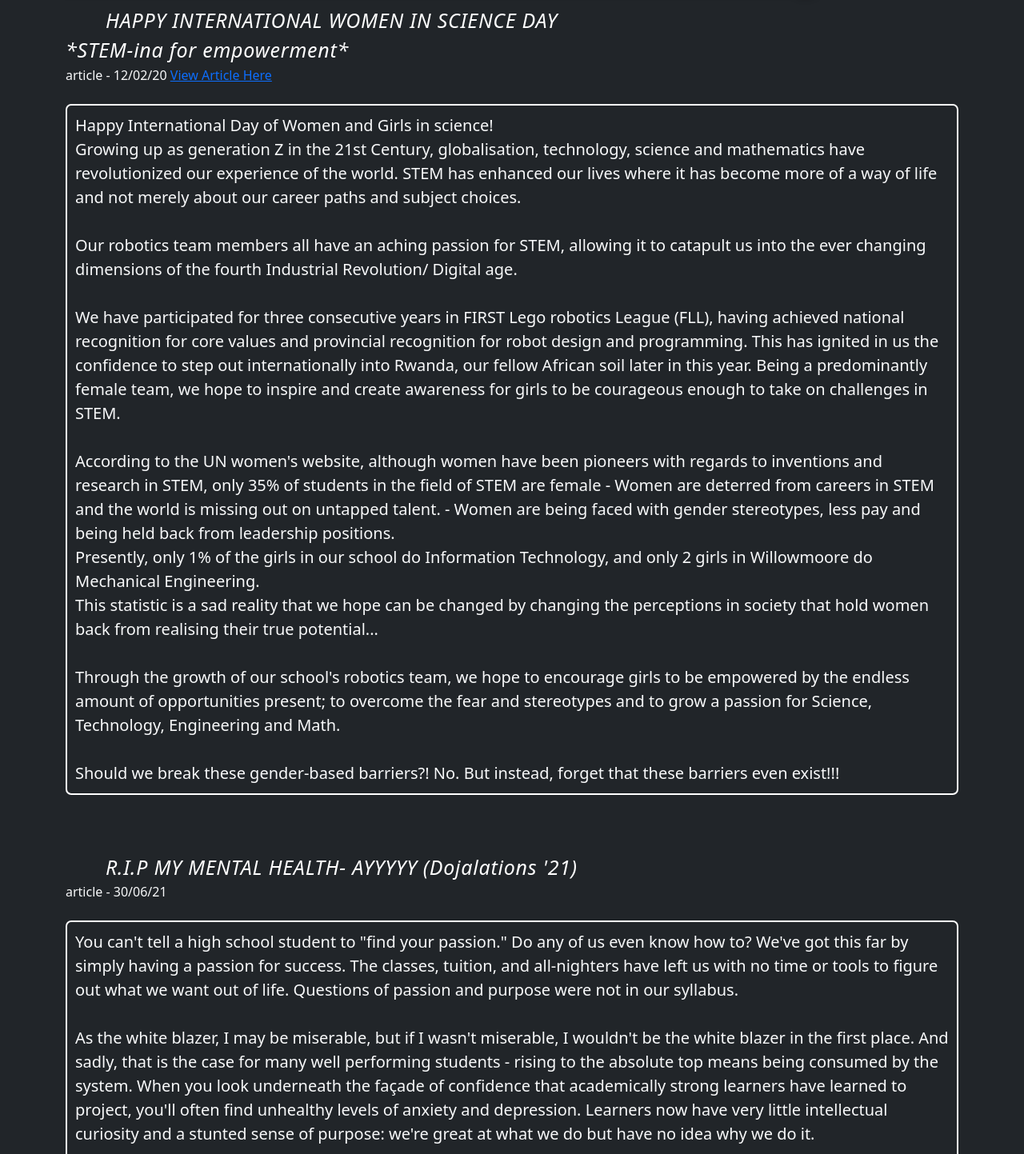
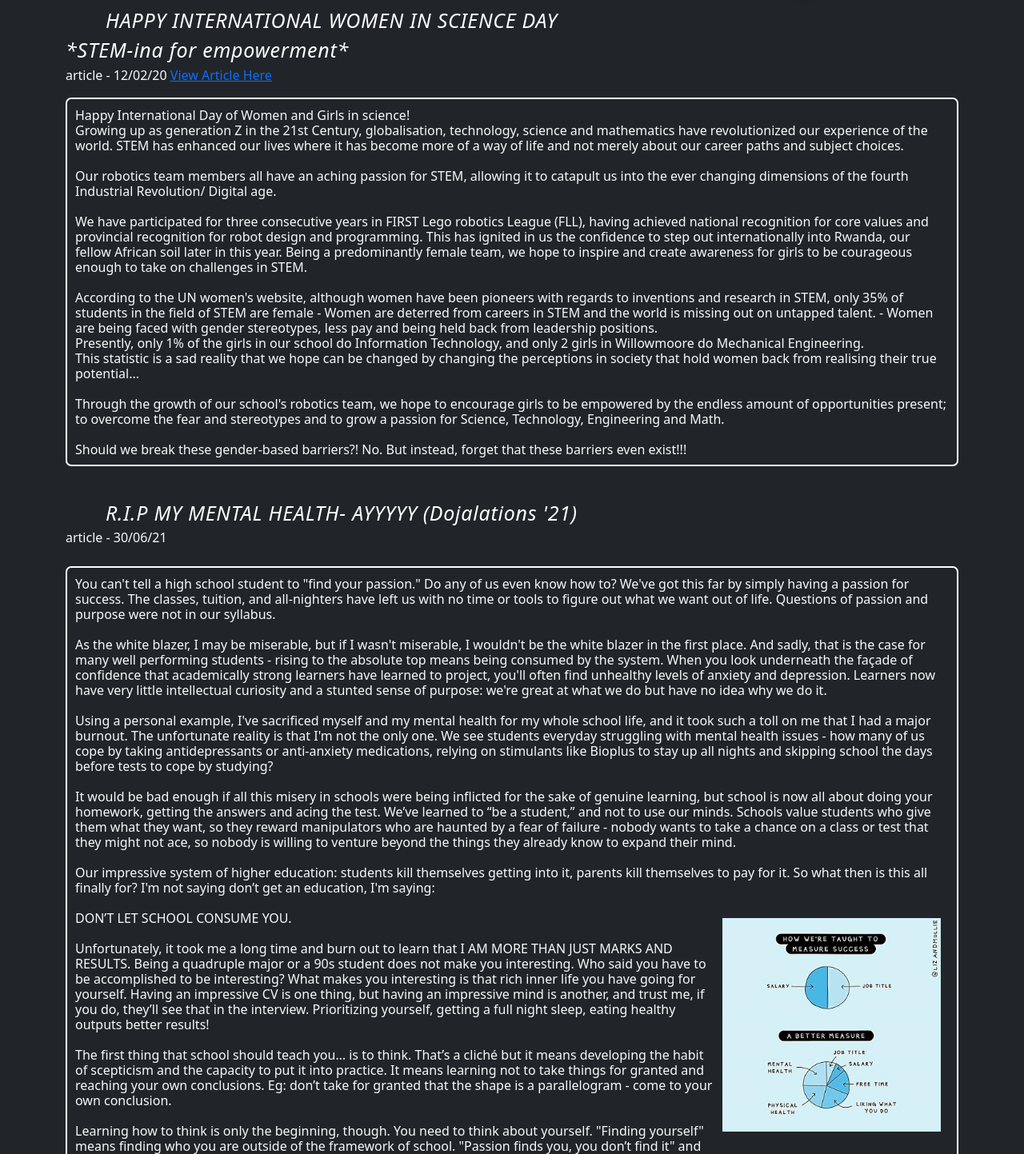
Before and after one commit to zainaaazz/website, a plain HTML site: page Blog.html in a window 1280 px wide. Shown: the part 182-1625 px from the top of the page at 80% size. Drawn offline with nearby package versions, Linux system fonts and the light colour scheme.

Commit message:
blog updated

```diff
--- a/Blog.html
+++ b/Blog.html
@@ -60,11 +60,13 @@
           <SubHeading> HAPPY INTERNATIONAL WOMEN IN SCIENCE DAY
             <br>*STEM-ina for empowerment*
             </SubHeading>
+
                 <p>article - 12/02/20
             <a href= "https://m.facebook.com/story.php?story_fbid=1676160622552323&id=581678825333847"> View Article Here</a>
             </p>
-            <p class="lead my-4" style="border:rgb(255, 255, 255); border-radius:7px; padding: 10px ; border-width:2px; border-style:solid; ">
-            Happy International Day of Women and Girls in science!
+
+            <p class="lead my-3" style=" line-height:85%; border:rgb(255, 255, 255); border-radius:7px; padding: 10px ; border-width:2px; border-style:solid; ">
+                <font size="3">  Happy International Day of Women and Girls in science!
             <br>Growing up as generation Z in the 21st Century, globalisation, technology, science and mathematics have revolutionized our experience of the world. STEM has enhanced our lives where it has become more of a way of life and not merely about our career paths and subject choices.
             <br><br>Our robotics team members all have an aching passion for STEM, allowing it to catapult us into the ever changing dimensions of the fourth Industrial Revolution/ Digital age.
             <br><br>We have participated for three consecutive years in FIRST Lego robotics League (FLL), having achieved national recognition for core values and provincial recognition for robot design and programming. This has ignited in us the confidence to step out internationally into Rwanda, our fellow African soil later in this year.
@@ -72,15 +74,17 @@
             <br><br>According to the UN women's website, although women have been pioneers with regards to inventions and research in STEM, only 35% of students in the field of STEM are female - Women are deterred from careers in STEM and the world is missing out on untapped talent. - Women are being faced with gender stereotypes, less pay and being held back from leadership positions.
             <br>Presently, only 1% of the girls in our school do Information Technology, and only 2 girls in Willowmoore do Mechanical Engineering.<br> This statistic is a sad reality that we hope can be changed by changing the perceptions in society that hold women back from realising their true potential...
             <br><br>Through the growth of our school's robotics team, we hope to encourage girls to be empowered by the endless amount of opportunities present; to overcome the fear and stereotypes and to grow a passion for Science, Technology, Engineering and Math.
-            <br><br> Should we break these gender-based barriers?! No. But instead, forget that these barriers even exist!!!</p>
+            <br><br> Should we break these gender-based barriers?! No. But instead, forget that these barriers even exist!!!
+        </font> </p>
 
-            <br><br>
+            <br>
 
 
           <SubHeading>R.I.P MY MENTAL HEALTH- AYYYYY (Dojalations '21)</SubHeading>
           <p>article - 30/06/21</p>
-          <p class="lead my-4" style="border:rgb(255, 255, 255); border-radius:7px; padding: 10px ; border-width:2px; border-style:solid; ">
-            You can't tell a high school student to "find your passion." Do any of us even know how to? We've got this far by simply having a passion for success. The classes, tuition, and all-nighters have left us with no time or tools to figure out what we want out of life. Questions of passion and purpose were not in our syllabus.
+
+          <p class="lead my-4" style=" line-height:85%; border:rgb(255, 255, 255); border-radius:7px; padding: 10px ; border-width:2px; border-style:solid; ">
+            <font size="3">  You can't tell a high school student to "find your passion." Do any of us even know how to? We've got this far by simply having a passion for success. The classes, tuition, and all-nighters have left us with no time or tools to figure out what we want out of life. Questions of passion and purpose were not in our syllabus.
             <br> <br> As the white blazer, I may be miserable, but if I wasn't miserable, I wouldn't be the white blazer in the first place. And sadly, that is the case for many well performing students - rising to the absolute top means being consumed by the system. When you look underneath the façade of confidence that academically strong learners have learned to project, you'll often find unhealthy levels of anxiety and depression. Learners now have very little intellectual curiosity and a stunted sense of purpose: we're great at what we do but have no idea why we do it.
             <br> <br>  Using a personal example, I've sacrificed myself and my mental health for my whole school life, and it took such a toll on me that I had a major burnout. The unfortunate reality is that I'm not the only one. We see students everyday struggling with mental health issues - how many of us cope by taking antidepressants or anti-anxiety medications, relying on stimulants like Bioplus to stay up all nights and skipping school the days before tests to cope by studying?
             <br> <br> It would be bad enough if all this misery in schools were being inflicted for the sake of genuine learning, but school is now all about doing your homework, getting the answers and acing the test. We’ve learned to “be a student,” and not to use our minds. Schools value students who give them what they want, so they reward manipulators who are haunted by a fear of failure - nobody wants to take a chance on a class or test that they might not ace, so nobody is willing to venture beyond the things they already know to expand their mind.
@@ -93,7 +97,7 @@
             <br> <br> If you find yourself to be the same person at the end of your high school journey, as you were at the beginning—the same beliefs, the same values, the same desires, the same goals for the same reasons — then you did it wrong. You might as well go back and do it all over again.
 
 
-
+        </font>
 
           </p>
         </div>
```
